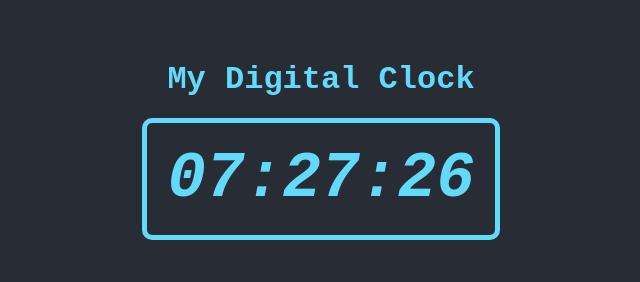
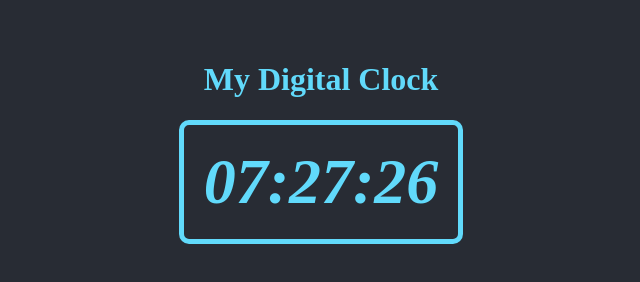
Before and after one commit to WPTUser-19127/digital-clock, a plain HTML site: page index.html in a window 1280 px wide. Shown: the whole page, without its empty margins (319-959 px from the left). Drawn offline with Linux system fonts and the light colour scheme.

Commit message:
Update styles.css

```diff
--- a/styles.css
+++ b/styles.css
@@ -1,15 +1,10 @@
 /*Cascading Style Sheets (CSS)*/
 body {
     background-color: #282c34;
-    font-family: 'Courier New', Courier, monospace;
     color: #61dafb;
     text-align: center;
     margin: 0;
-    padding: 40px 0; /* Adds padding at the top and bottom */
-}
-
-h1 {
-    margin-bottom: 20px; /* Adds space between the heading and the clock */
+    padding: 40px 0;
 }
 
 .clock {
```
